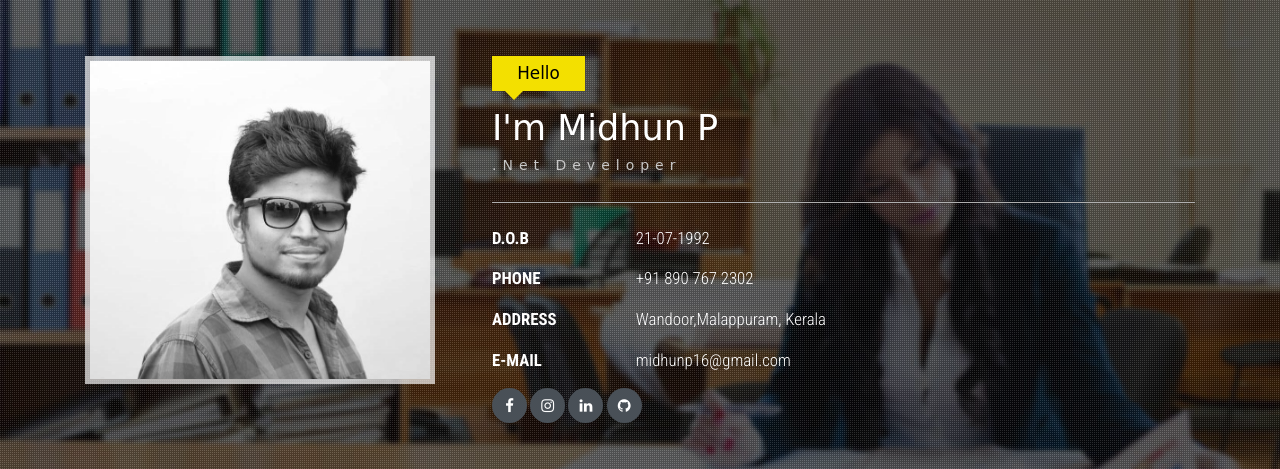
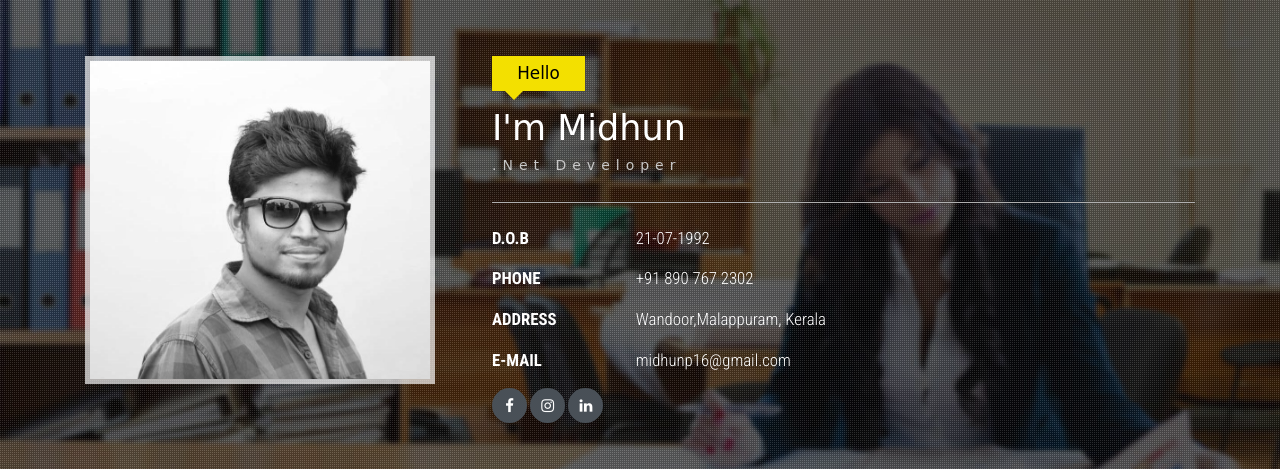
Before and after one commit to midhun-p/info, a plain HTML site: page index.html in a window 1280 px wide. Shown: the top 469 px of the page. Drawn offline with Linux system fonts and the light colour scheme; a web font is replaced by a local one.

Commit message:
new ui 3

```diff
--- a/index.html
+++ b/index.html
@@ -50,7 +50,7 @@ License URL: http://creativecommons.org/licenses/by/3.0/
 				</div>
 				<div class="col-md-8 header-right">
 					<h2>Hello</h2>
-					<h1>I'm Midhun P</h1>
+					<h1>I'm Midhun</h1>
 					<h6>.Net Developer</h6>
 					<ul class="address">
 						<li>
@@ -81,7 +81,7 @@ License URL: http://creativecommons.org/licenses/by/3.0/
 							<a class="social-icon" target="_blank" href="https://www.facebook.com/midhun.wandoor/"><i class="fa fa-facebook"></i></a>
 							<a class="social-icon" target="_blank" href="https://www.instagram.com/midhun_wandoor/?hl=en"><i class="fa fa-instagram"></i></a>
 							<a class="social-icon" target="_blank" href="https://www.linkedin.com/in/midhun-p-85a00a7b"><i class="fa fa-linkedin"></i></a>
-							<a class="social-icon" target="_blank" href="https://github.com/midhun-p"><i class="fa fa-github"></i></a>
+
 
 						</div>
 					</ul>
```
